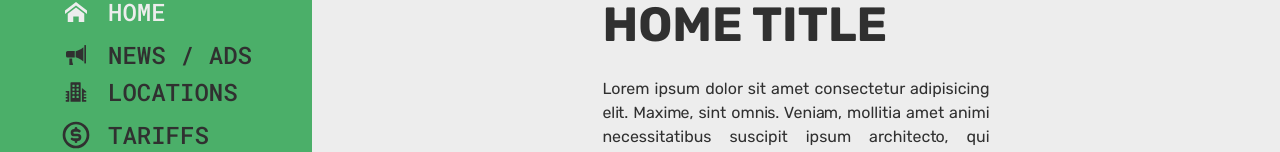
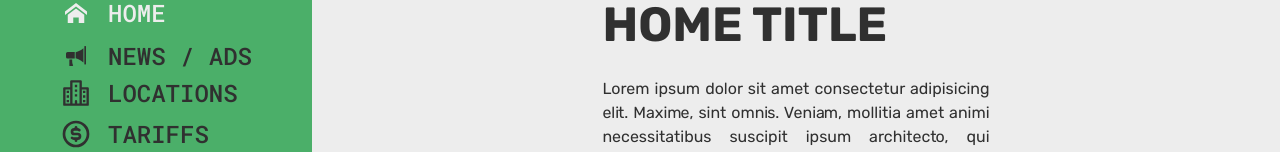
Before and after one commit to nekithrill/coworking-app, a React (Vite) app in the folder client/coworking-app/: page / in a window 1280 px wide. Shown: the part 263-415 px from the top of the page. Built offline with nearby package versions, Linux system fonts and the light colour scheme; no server answers.

Commit message:
changed locations icon

```diff
--- a/client/coworking-app/src/components/icons/LocationsIcon.tsx
+++ b/client/coworking-app/src/components/icons/LocationsIcon.tsx
@@ -9,15 +9,12 @@ const LocationsIcon = ({ color }: { color: any }) => {
 		<div className='icon'>
 			<svg
 				fill={iconColor}
-				width='32px'
-				height='32px'
-				viewBox='0 0 100 100'
-				data-name='Layer 1'
-				id='Layer_1'
+				width='28px'
+				height='28px'
+				viewBox='0 0 24 24'
 				xmlns='http://www.w3.org/2000/svg'
 			>
-				<title />
-				<path d='M74.27,52.41v3.75a.6.6,0,0,0,.59.59H82v4.17H74.86a.59.59,0,0,0-.59.59v3.75a.6.6,0,0,0,.59.59H82V70H74.86a.6.6,0,0,0-.59.6v3.75a.6.6,0,0,0,.59.59H82v5.69H68.54V37.49L82,48.56v3.26H74.86A.59.59,0,0,0,74.27,52.41ZM28.84,46.83H18v5h4.57a.59.59,0,0,1,.6.59v3.75a.6.6,0,0,1-.6.59H18v4.17h4.57a.59.59,0,0,1,.6.59v3.75a.6.6,0,0,1-.6.59H18V70h4.57a.6.6,0,0,1,.6.6v3.75a.6.6,0,0,1-.6.59H18v5.69H28.84Zm35.7,33.81H32.84V21.34a2,2,0,0,1,2-2H62.56a2,2,0,0,1,2,2v59.3ZM45.82,63.05a1.18,1.18,0,0,0-1.19-1.18H40a1.18,1.18,0,0,0-1.19,1.18v4.66A1.19,1.19,0,0,0,40,68.9h4.65a1.19,1.19,0,0,0,1.19-1.19Zm0-11.56a1.19,1.19,0,0,0-1.19-1.19H40a1.19,1.19,0,0,0-1.19,1.19v4.65A1.19,1.19,0,0,0,40,57.33h4.65a1.19,1.19,0,0,0,1.19-1.19Zm0-11.57a1.19,1.19,0,0,0-1.19-1.19H40a1.19,1.19,0,0,0-1.19,1.19v4.66A1.19,1.19,0,0,0,40,45.77h4.65a1.19,1.19,0,0,0,1.19-1.19Zm0-11.57a1.18,1.18,0,0,0-1.19-1.18H40a1.18,1.18,0,0,0-1.19,1.18V33A1.19,1.19,0,0,0,40,34.2h4.65A1.19,1.19,0,0,0,45.82,33ZM58.6,63.05a1.19,1.19,0,0,0-1.19-1.18H52.75a1.18,1.18,0,0,0-1.19,1.18v4.66a1.19,1.19,0,0,0,1.19,1.19h4.66a1.19,1.19,0,0,0,1.19-1.19Zm0-11.56a1.19,1.19,0,0,0-1.19-1.19H52.75a1.19,1.19,0,0,0-1.19,1.19v4.65a1.19,1.19,0,0,0,1.19,1.19h4.66a1.19,1.19,0,0,0,1.19-1.19Zm0-11.57a1.19,1.19,0,0,0-1.19-1.19H52.75a1.19,1.19,0,0,0-1.19,1.19v4.66a1.19,1.19,0,0,0,1.19,1.19h4.66a1.2,1.2,0,0,0,1.19-1.19Zm0-11.57a1.19,1.19,0,0,0-1.19-1.18H52.75a1.18,1.18,0,0,0-1.19,1.18V33a1.19,1.19,0,0,0,1.19,1.19h4.66A1.19,1.19,0,0,0,58.6,33Z' />
+				<path d='M22,7H17V2a1,1,0,0,0-1-1H8A1,1,0,0,0,7,2V7H2A1,1,0,0,0,1,8V22a1,1,0,0,0,1,1H22a1,1,0,0,0,1-1V8A1,1,0,0,0,22,7ZM3,9H7V21H3ZM9,8V3h6V21H13V19a1,1,0,0,0-2,0v2H9ZM21,21H17V9h4ZM13,7H11V5h2Zm0,4H11V9h2Zm0,4H11V13h2ZM4,10H6v2H4Zm0,4H6v2H4Zm0,4H6v2H4Zm16-6H18V10h2Zm0,4H18V14h2Zm0,4H18V18h2Z' />
 			</svg>
 		</div>
 	)
```
